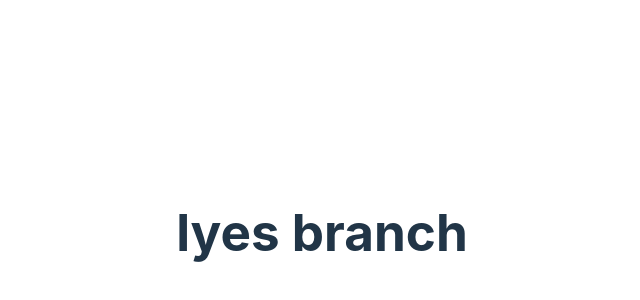
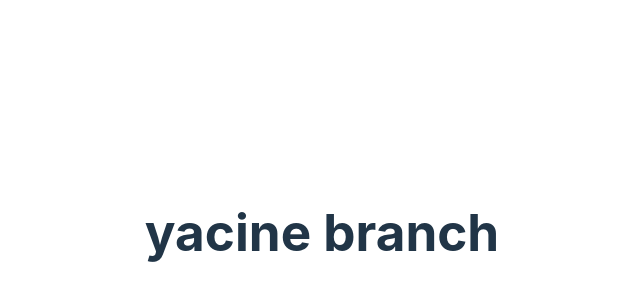
Before and after one commit to seylitanez/khedma-frontend, a React (Vite) app: page / in a window 1280 px wide. Shown: the part 168-468 px from the top of the page, without its empty margins (318-958 px from the left). Built offline with nearby package versions, Linux system fonts and the light colour scheme.

Commit message:
init yacine repo

```diff
--- a/src/App.jsx
+++ b/src/App.jsx
@@ -7,7 +7,7 @@ function App() {
 
   return (
     <div className="App">
-      <h1>lyes branch</h1>
+      <h1>yacine branch</h1>
     </div>
   )
 }
```
